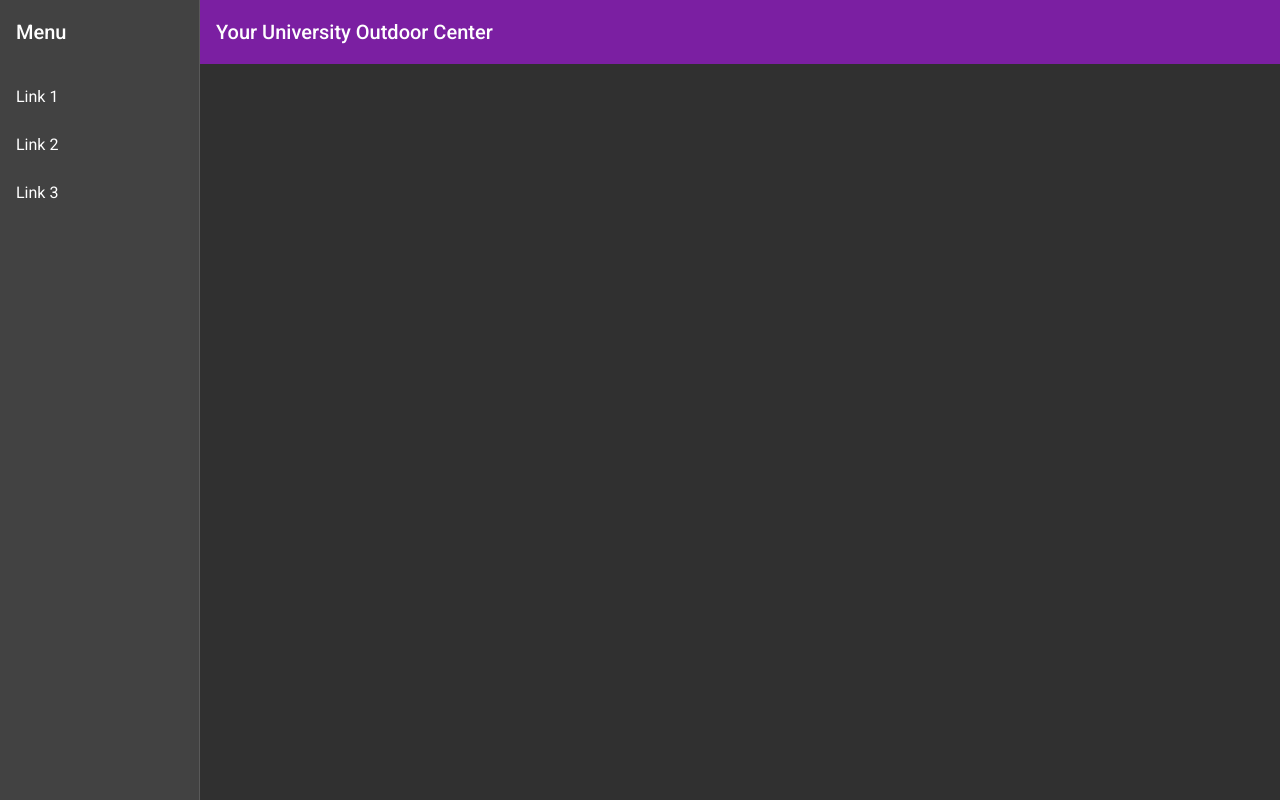
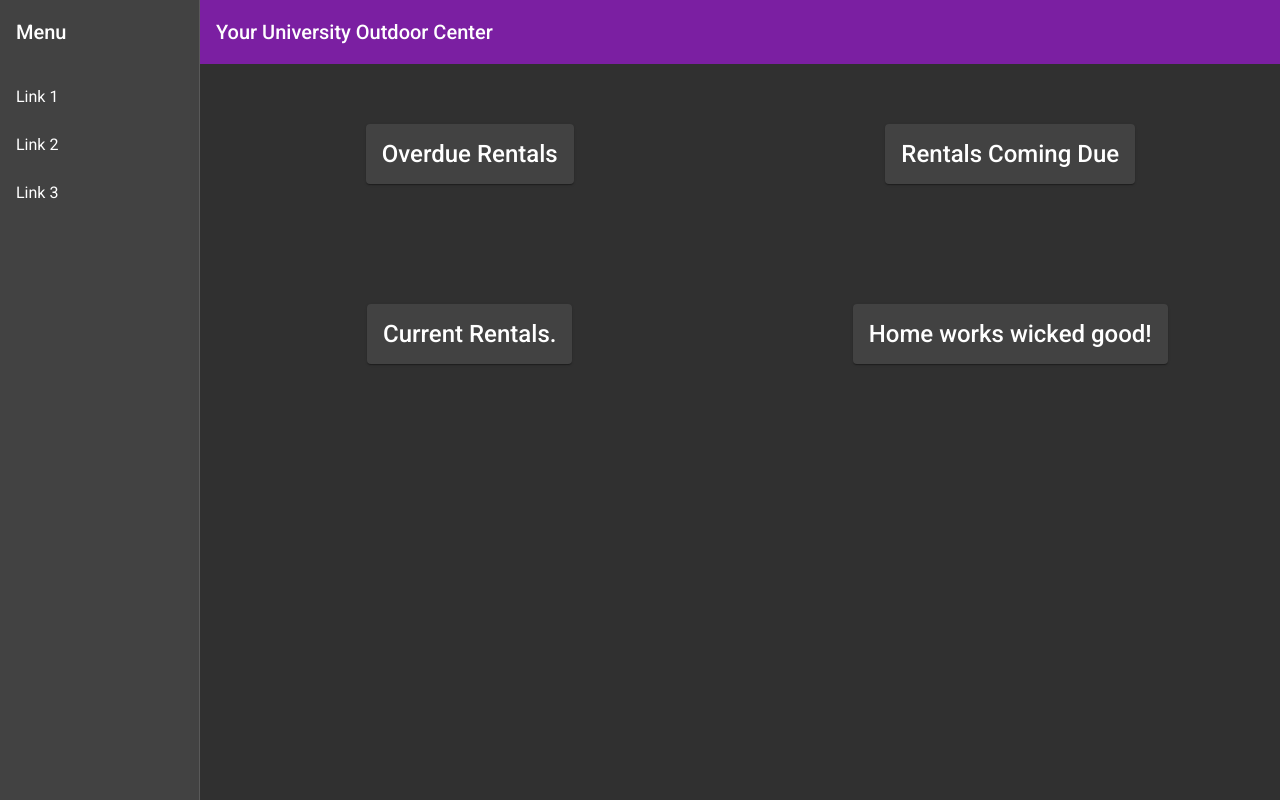
Before and after one commit to cjlaflamme1/OutdoorGearCloset, an Angular app in the folder client/: page / in a window 1280 px wide. Built offline with nearby package versions, Linux system fonts and the light colour scheme; no server answers.

Commit message:
home/dashboard with routing

```diff
--- a/client/src/app/app-routing.module.ts
+++ b/client/src/app/app-routing.module.ts
@@ -1,7 +1,13 @@
 import { NgModule } from '@angular/core';
 import { Routes, RouterModule } from '@angular/router';
+import { HomeComponent } from './home/home.component';
 
-const routes: Routes = [];
+
+
+
+const routes: Routes = [
+  { path: '', component: HomeComponent}
+];
 
 @NgModule({
   imports: [RouterModule.forRoot(routes)],
--- /dev/null
+++ b/client/src/app/home/home.component.html
@@ -0,0 +1,23 @@
+<mat-grid-list cols="2" rowHeight="3:1">
+    <mat-grid-tile>
+        <mat-card>
+            <mat-card-title>Overdue Rentals</mat-card-title>
+        </mat-card>
+    </mat-grid-tile>
+    <mat-grid-tile>
+        <mat-card>
+            <mat-card-title>Rentals Coming Due</mat-card-title>
+        </mat-card>
+    </mat-grid-tile>
+    <mat-grid-tile>
+        <mat-card>
+            <mat-card-title>Current Rentals.</mat-card-title>
+        </mat-card>
+    </mat-grid-tile>
+    <mat-grid-tile>
+        <mat-card>
+            <mat-card-title>Home works wicked good!</mat-card-title>
+        </mat-card>
+    </mat-grid-tile>
+
+</mat-grid-list>
--- /dev/null
+++ b/client/src/app/home/home.component.ts
@@ -0,0 +1,15 @@
+import { Component, OnInit } from '@angular/core';
+
+@Component({
+  selector: 'app-home',
+  templateUrl: './home.component.html',
+  styleUrls: ['./home.component.scss']
+})
+export class HomeComponent implements OnInit {
+
+  constructor() { }
+
+  ngOnInit(): void {
+  }
+
+}
```
Also changed, not shown: client/src/app/app.module.ts (+12 -3 lines), client/src/app/home/home.component.scss (added), 1 other file (tests, documents, lock files or other folders).
